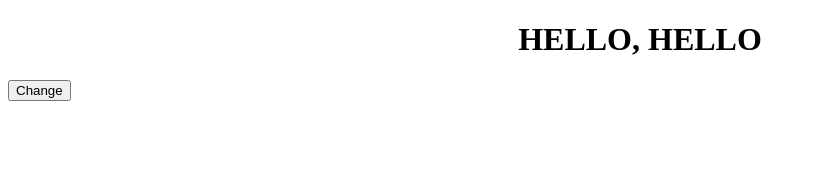
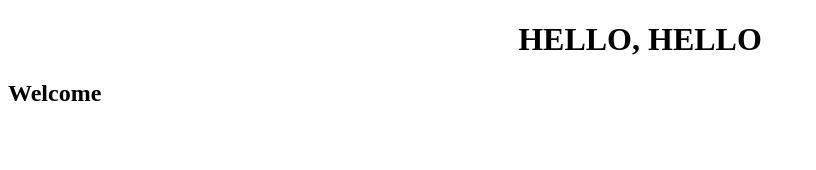
Before and after one commit to Subhro-ai/hello, an Angular app: page / in a window 1280 px wide. Shown: the top 170 px of the page, without its empty margins (0-816 px from the left). Built offline with nearby package versions, Linux system fonts and the light colour scheme.

Commit message:
ngIf else

```diff
--- a/src/app/test1/test1.component.ts
+++ b/src/app/test1/test1.component.ts
@@ -2,14 +2,19 @@ import { Component } from '@angular/core';
 
 @Component({
   selector: 'app-test1',
-  template: `<h2 *ngIf="displayName">Welcome</h2>
-              <button (click)="change()">Change</button>
+  template: `
+            <h2 *ngIf="displayName; else elseblock">
+              Welcome
+            </h2>
+            <ng-template #elseblock>
+              <h2 >
+                Name is hidden
+              </h2>
+            </ng-template>
 `,
   styles: []
 })
 export class Test1Component {
-  public displayName = false
-  change() {
-    this.displayName = !this.displayName;
-  }
+  public displayName = true
+
 }
```
